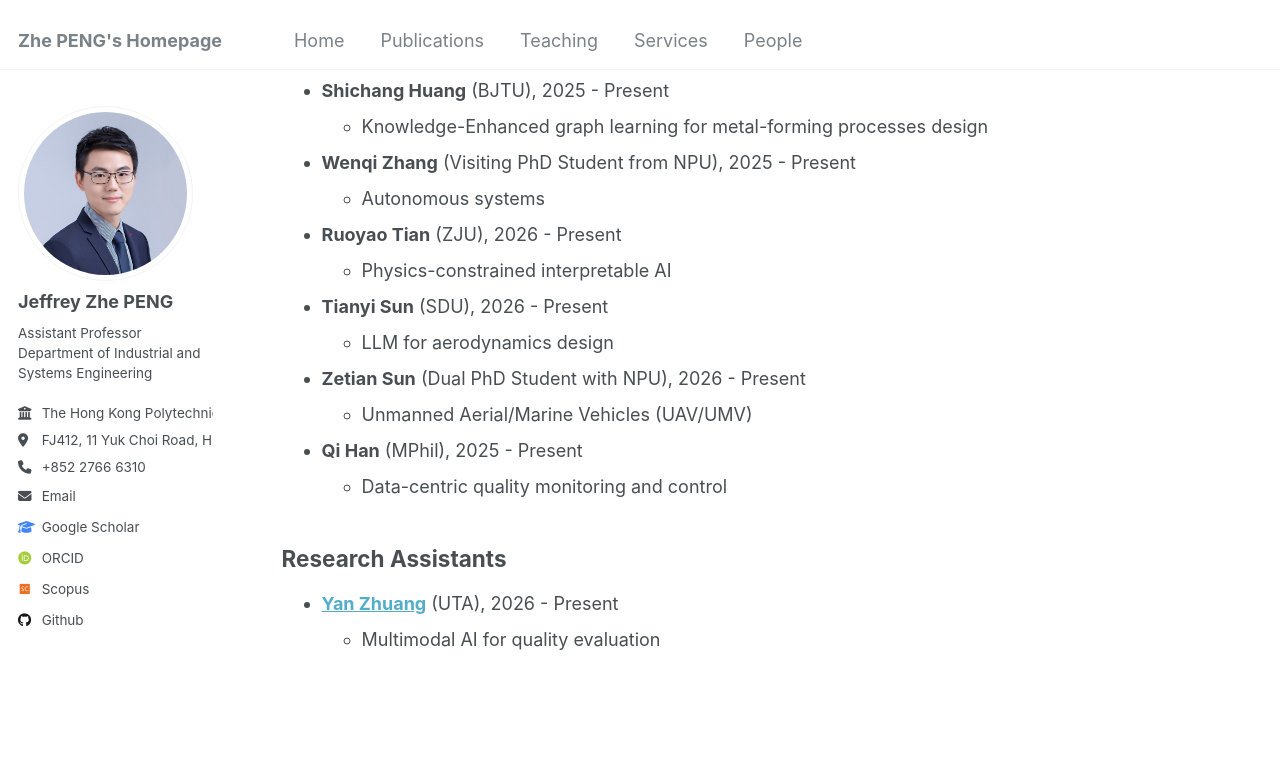
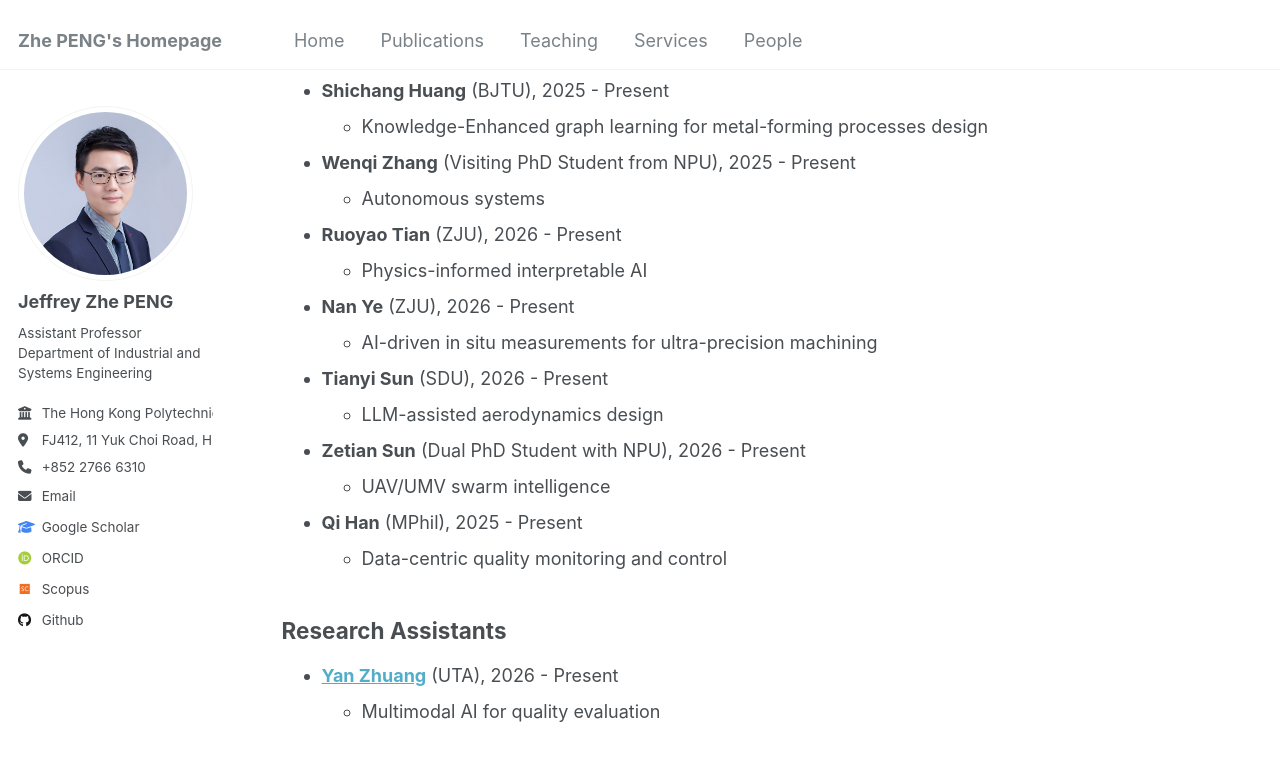
Before and after one commit to PENG-Zhe/peng-zhe.github.io, a Jekyll site: the page built from _pages/people.md, in a window 1280 px wide and 900 px high, scrolled down 372 px. Shown: the top 761 px of the window. Built offline with Jekyll 4.4.1, drawn with Linux system fonts in a browser that asks for light colours; some web fonts are replaced.

Commit message:
Update people.md

```diff
--- a/_pages/people.md
+++ b/_pages/people.md
@@ -21,13 +21,16 @@ layout: archive
   * Autonomous systems
 
 * **Ruoyao Tian** (ZJU), 2026 - Present
-  * Physics-constrained interpretable AI
+  * Physics-informed interpretable AI
+
+* **Nan Ye** (ZJU), 2026 - Present
+  * AI-driven in situ measurements for ultra-precision machining
 
 * **Tianyi Sun** (SDU), 2026 - Present
-  * LLM for aerodynamics design
+  * LLM-assisted aerodynamics design
 
 * **Zetian Sun** (Dual PhD Student with NPU), 2026 - Present
-  * Unmanned Aerial/Marine Vehicles (UAV/UMV)
+  * UAV/UMV swarm intelligence
 
 * **Qi Han** (MPhil), 2025 - Present
   * Data-centric quality monitoring and control
```
Also changed, not shown: other parts of _pages/people.md (+1 -0 lines).
